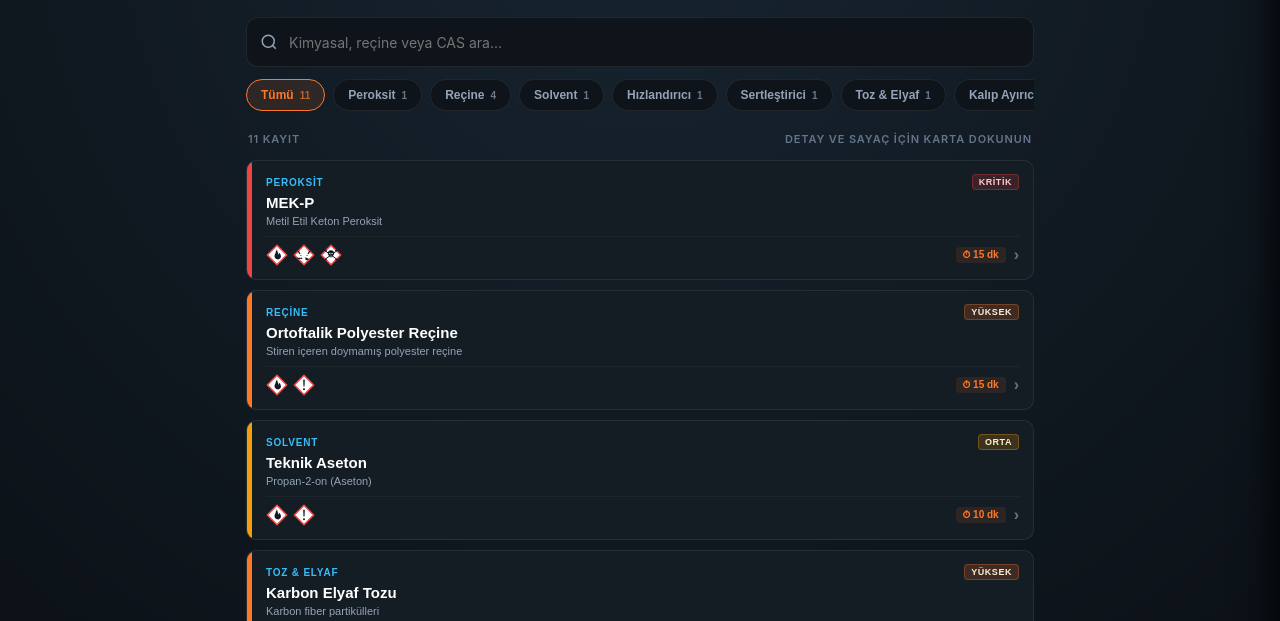
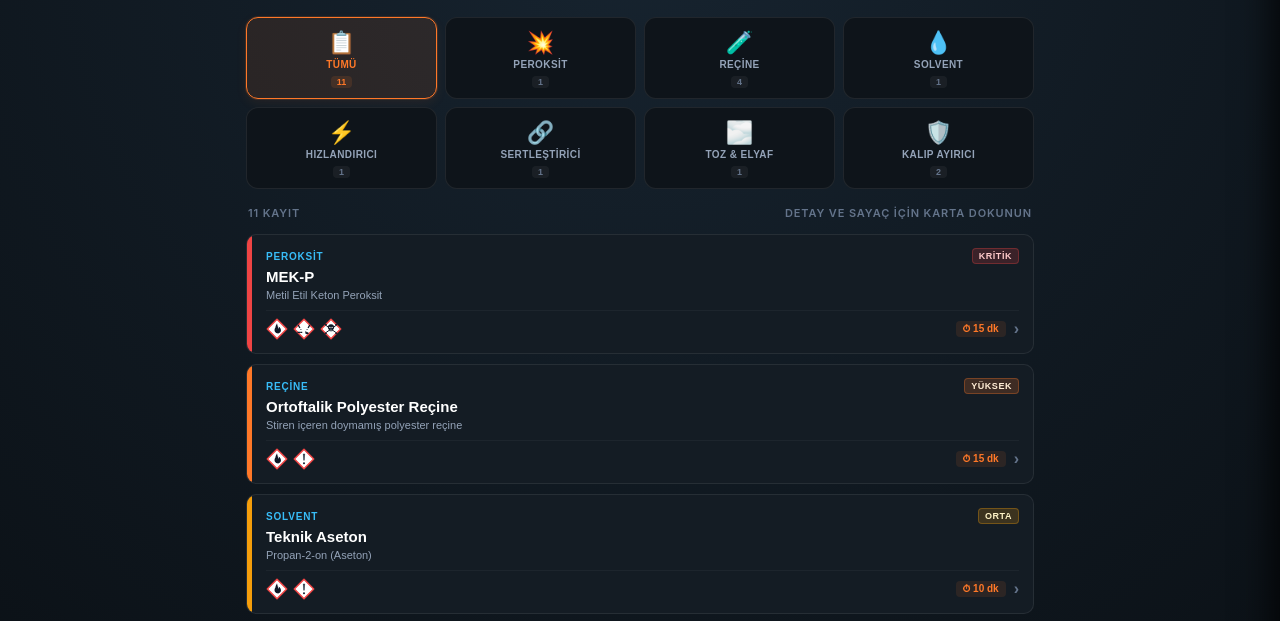
Before and after one commit to erdmsn77/msds-lite, a plain HTML site: page index.html in a window 1280 px wide. Shown: the part 99-720 px from the top of the page. Drawn offline with Linux system fonts and the light colour scheme.

Commit message:
feat: Replace search input with icon-grid category filters for workshop ergonomics

```diff
--- a/index.html
+++ b/index.html
@@ -146,107 +146,69 @@
       gap: 12px;
     }
 
-    /* Search Box */
-    .search-wrap {
-      position: relative;
-      display: flex;
+    /* Category Filter Grid */
+    .category-grid {
+      display: grid;
+      grid-template-columns: repeat(4, 1fr);
+      gap: 8px;
+    }
+    .category-card {
+      display: flex;
+      flex-direction: column;
       align-items: center;
-    }
-    .search-icon {
-      position: absolute;
-      left: 14px;
-      width: 18px;
-      height: 18px;
-      color: var(--text-muted);
-      pointer-events: none;
-    }
-    .search-input {
-      width: 100%;
-      height: 50px;
-      padding: 0 42px 0 42px;
+      justify-content: center;
+      gap: 5px;
+      padding: 14px 6px 10px;
       background: var(--bg-surface);
       border: 1px solid var(--border-subtle);
       border-radius: 12px;
-      color: var(--text-main);
-      font-size: 14px;
-      font-family: inherit;
-      outline: none;
-      transition: border-color 0.15s ease, box-shadow 0.15s ease;
-    }
-    .search-input:focus {
-      border-color: var(--marine-orange);
-      box-shadow: 0 0 0 3px var(--marine-orange-glow);
-    }
-    .search-clear {
-      position: absolute;
-      right: 12px;
-      width: 26px;
-      height: 26px;
-      background: rgba(255,255,255,0.08);
-      border: none;
-      border-radius: 50%;
-      color: var(--text-muted);
-      font-size: 13px;
-      display: grid;
-      place-items: center;
       cursor: pointer;
-    }
-    .search-clear.hidden {
-      display: none;
-    }
-    .search-clear:hover {
-      background: rgba(255,255,255,0.18);
-      color: #fff;
-    }
-
-    /* Category Filter Chips */
-    .chips-container {
-      display: flex;
-      gap: 8px;
-      overflow-x: auto;
-      padding-bottom: 4px;
-      scrollbar-width: thin;
-      scrollbar-color: rgba(255,255,255,0.1) transparent;
-      -webkit-overflow-scrolling: touch;
-    }
-    .chips-container::-webkit-scrollbar {
-      height: 4px;
-    }
-    .chips-container::-webkit-scrollbar-thumb {
-      background: rgba(255,255,255,0.1);
-      border-radius: 4px;
-    }
-    .category-chip {
-      white-space: nowrap;
-      border: 1px solid var(--border-subtle);
-      background: var(--bg-surface);
-      color: var(--text-muted);
-      padding: 8px 14px;
-      border-radius: 30px;
-      font-size: 12px;
-      font-weight: 650;
-      cursor: pointer;
-      display: inline-flex;
-      align-items: center;
-      gap: 6px;
       user-select: none;
       touch-action: manipulation;
-      transition: border-color 0.12s ease, color 0.12s ease, background-color 0.12s ease;
-    }
-    .category-chip:hover {
-      border-color: rgba(255, 120, 40, 0.4);
-      color: #fff;
-    }
-    .category-chip.active {
+      transition: border-color 0.15s ease, background-color 0.15s ease, transform 0.1s ease;
+    }
+    .category-card:hover {
+      border-color: rgba(255, 120, 40, 0.35);
+      background: var(--bg-card-hover);
+    }
+    .category-card:active {
+      transform: scale(0.97);
+    }
+    .category-card.active {
       border-color: var(--marine-orange);
+      background: rgba(255, 120, 40, 0.1);
+      box-shadow: 0 0 0 1px rgba(255, 120, 40, 0.15), 0 4px 12px rgba(255, 120, 40, 0.08);
+    }
+    .category-card-icon {
+      font-size: 22px;
+      line-height: 1;
+    }
+    .category-card-label {
+      font-size: 10px;
+      font-weight: 750;
+      text-transform: uppercase;
+      letter-spacing: 0.04em;
+      color: var(--text-muted);
+      text-align: center;
+      line-height: 1.2;
+    }
+    .category-card.active .category-card-label {
+      color: var(--marine-orange);
+    }
+    .category-card-count {
+      font-size: 9px;
+      font-weight: 700;
+      color: var(--text-dim);
+      background: rgba(255, 255, 255, 0.05);
+      padding: 1px 6px;
+      border-radius: 4px;
+    }
+    .category-card.active .category-card-count {
+      color: var(--marine-orange);
       background: rgba(255, 120, 40, 0.12);
-      color: var(--marine-orange);
-      font-weight: 750;
-    }
-    .chip-count {
-      font-size: 10px;
-      opacity: 0.7;
-    }
+    }
+
+
 
     /* List Meta */
     .list-meta {
@@ -884,7 +846,9 @@
       .marine-shell { padding: 12px 12px 48px; }
       .brand-title { font-size: 19px; }
       .brand-subtitle { font-size: 11px; }
-      .search-input { height: 46px; font-size: 13px; }
+      .category-grid { gap: 6px; }
+      .category-card { padding: 10px 4px 8px; }
+      .category-card-icon { font-size: 18px; }
       .timer-clock { font-size: 32px; }
     }
   </style>
@@ -1426,14 +1390,14 @@
       };
 
       const CATEGORIES = {
-        all: { tr: 'Tümü', en: 'All' },
-        peroksit: { tr: 'Peroksit', en: 'Peroxide' },
-        recine: { tr: 'Reçine', en: 'Resin' },
-        solvent: { tr: 'Solvent', en: 'Solvent' },
-        hizlandirici: { tr: 'Hızlandırıcı', en: 'Promoter' },
-        sertlestirici: { tr: 'Sertleştirici', en: 'Hardener' },
-        toz: { tr: 'Toz & Elyaf', en: 'Dust & Fiber' },
-        ayirici: { tr: 'Kalıp Ayırıcı', en: 'Release Agent' }
+        all: { tr: 'Tümü', en: 'All', icon: '📋' },
+        peroksit: { tr: 'Peroksit', en: 'Peroxide', icon: '💥' },
+        recine: { tr: 'Reçine', en: 'Resin', icon: '🧪' },
+        solvent: { tr: 'Solvent', en: 'Solvent', icon: '💧' },
+        hizlandirici: { tr: 'Hızlandırıcı', en: 'Promoter', icon: '⚡' },
+        sertlestirici: { tr: 'Sertleştirici', en: 'Hardener', icon: '🔗' },
+        toz: { tr: 'Toz & Elyaf', en: 'Dust & Fiber', icon: '🌫️' },
+        ayirici: { tr: 'Kalıp Ayırıcı', en: 'Release Agent', icon: '🛡️' }
       };
 
       const GHS_METADATA = {
@@ -1627,10 +1591,7 @@
           document.getElementById('emptyResetBtn')?.addEventListener('click', () => {
             state.searchQuery = '';
             state.category = 'all';
-            const searchInput = document.getElementById('searchInput');
-            if (searchInput) searchInput.value = '';
-            document.getElementById('searchClear')?.classList.add('hidden');
-            document.querySelectorAll('.category-chip').forEach(c => {
+            document.querySelectorAll('.category-card').forEach(c => {
               c.classList.toggle('active', c.dataset.cat === 'all');
             });
             renderChemicalList();
@@ -1672,13 +1633,17 @@
         const app = document.getElementById('marineApp');
         const totalCount = state.chemicals.length;
 
-        // Categories chip buttons
-        const chipsHtml = Object.entries(CATEGORIES).map(([catKey, labelObj]) => {
+        // Category grid cards with icons
+        const categoryGridHtml = Object.entries(CATEGORIES).map(([catKey, labelObj]) => {
           const isSelected = state.category === catKey;
           const count = catKey === 'all'
             ? totalCount
             : state.chemicals.filter(c => c.category === catKey).length;
-          return `<button type="button" class="category-chip ${isSelected ? 'active' : ''}" data-cat="${catKey}">${labelObj[state.language]} <span class="chip-count">${count}</span></button>`;
+          return `<button type="button" class="category-card ${isSelected ? 'active' : ''}" data-cat="${catKey}">
+            <span class="category-card-icon">${labelObj.icon}</span>
+            <span class="category-card-label">${labelObj[state.language]}</span>
+            <span class="category-card-count">${count}</span>
+          </button>`;
         }).join('');
 
         app.innerHTML = `
@@ -1707,14 +1672,8 @@
             </header>
 
             <section class="controls-panel" aria-label="Controls">
-              <div class="search-wrap">
-                <svg class="search-icon" viewBox="0 0 24 24" fill="none" stroke="currentColor" stroke-width="2"><circle cx="11" cy="11" r="8"/><path d="m21 21-4.3-4.3"/></svg>
-                <input type="search" id="searchInput" class="search-input" placeholder="${t('searchPlaceholder')}" value="${escape(state.searchQuery)}" autocomplete="off" spellcheck="false">
-                <button type="button" id="searchClear" class="search-clear ${state.searchQuery ? '' : 'hidden'}" aria-label="Clear">✕</button>
-              </div>
-
-              <div class="chips-container" id="categoryChips">
-                ${chipsHtml}
+              <div class="category-grid" id="categoryGrid">
+                ${categoryGridHtml}
               </div>
 
               <div class="list-meta">
@@ -2045,31 +2004,11 @@
           });
         });
 
-        // Instant, 0ms latency Search Input (does NOT re-render the shell!)
-        const searchInput = document.getElementById('searchInput');
-        const searchClear = document.getElementById('searchClear');
-        if (searchInput) {
-          searchInput.addEventListener('input', (e) => {
-            state.searchQuery = e.target.value;
-            if (searchClear) searchClear.classList.toggle('hidden', !state.searchQuery);
-            renderChemicalList();
-          });
-        }
-        if (searchClear) {
-          searchClear.addEventListener('click', () => {
-            state.searchQuery = '';
-            if (searchInput) searchInput.value = '';
-            searchClear.classList.add('hidden');
-            renderChemicalList();
-            searchInput?.focus();
-          });
-        }
-
-        // Category Chips (only toggles class and renders list)
-        app.querySelectorAll('.category-chip').forEach(chip => {
-          chip.addEventListener('click', () => {
-            state.category = chip.dataset.cat;
-            app.querySelectorAll('.category-chip').forEach(c => {
+        // Category Grid Cards (only toggles class and renders list)
+        app.querySelectorAll('.category-card').forEach(card => {
+          card.addEventListener('click', () => {
+            state.category = card.dataset.cat;
+            app.querySelectorAll('.category-card').forEach(c => {
               c.classList.toggle('active', c.dataset.cat === state.category);
             });
             renderChemicalList();
```
